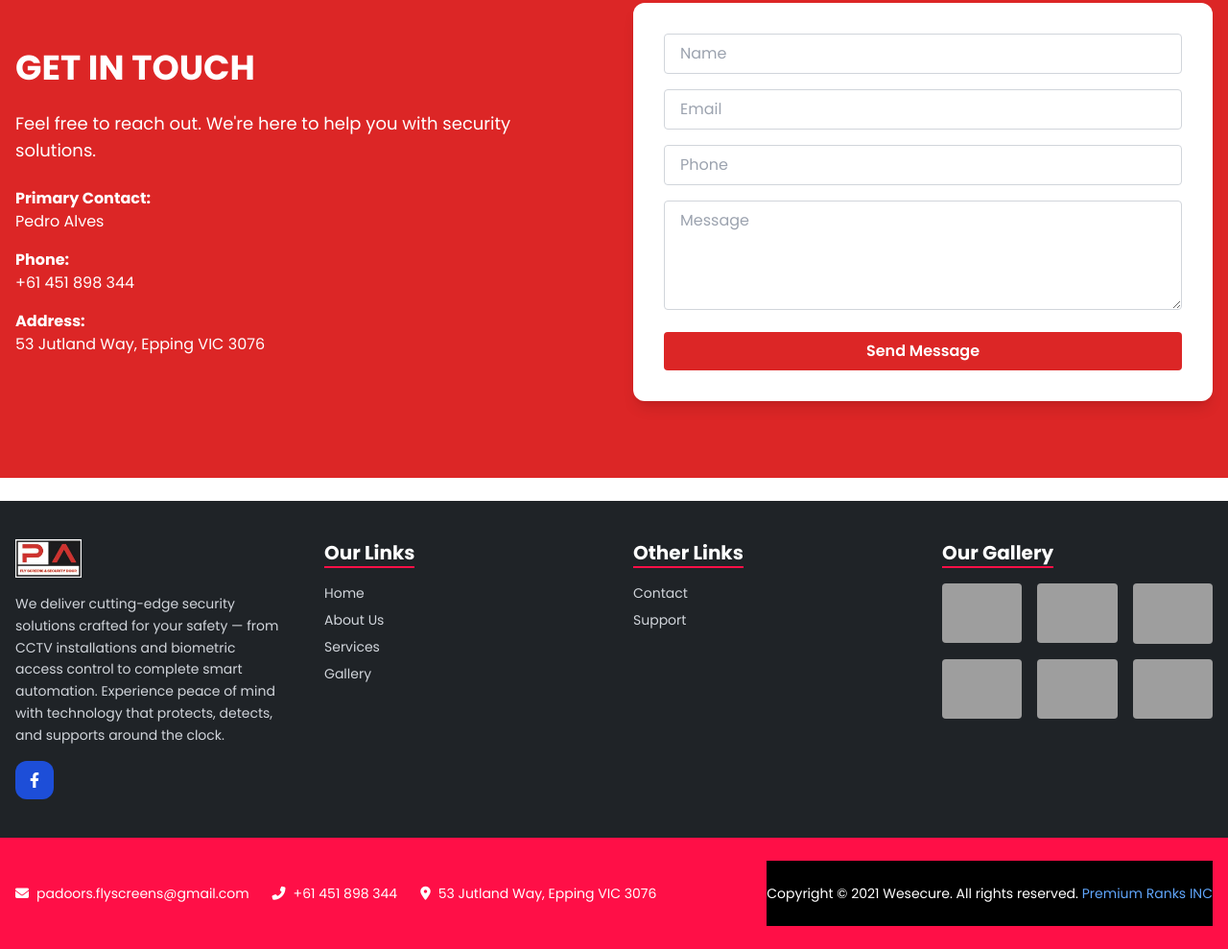
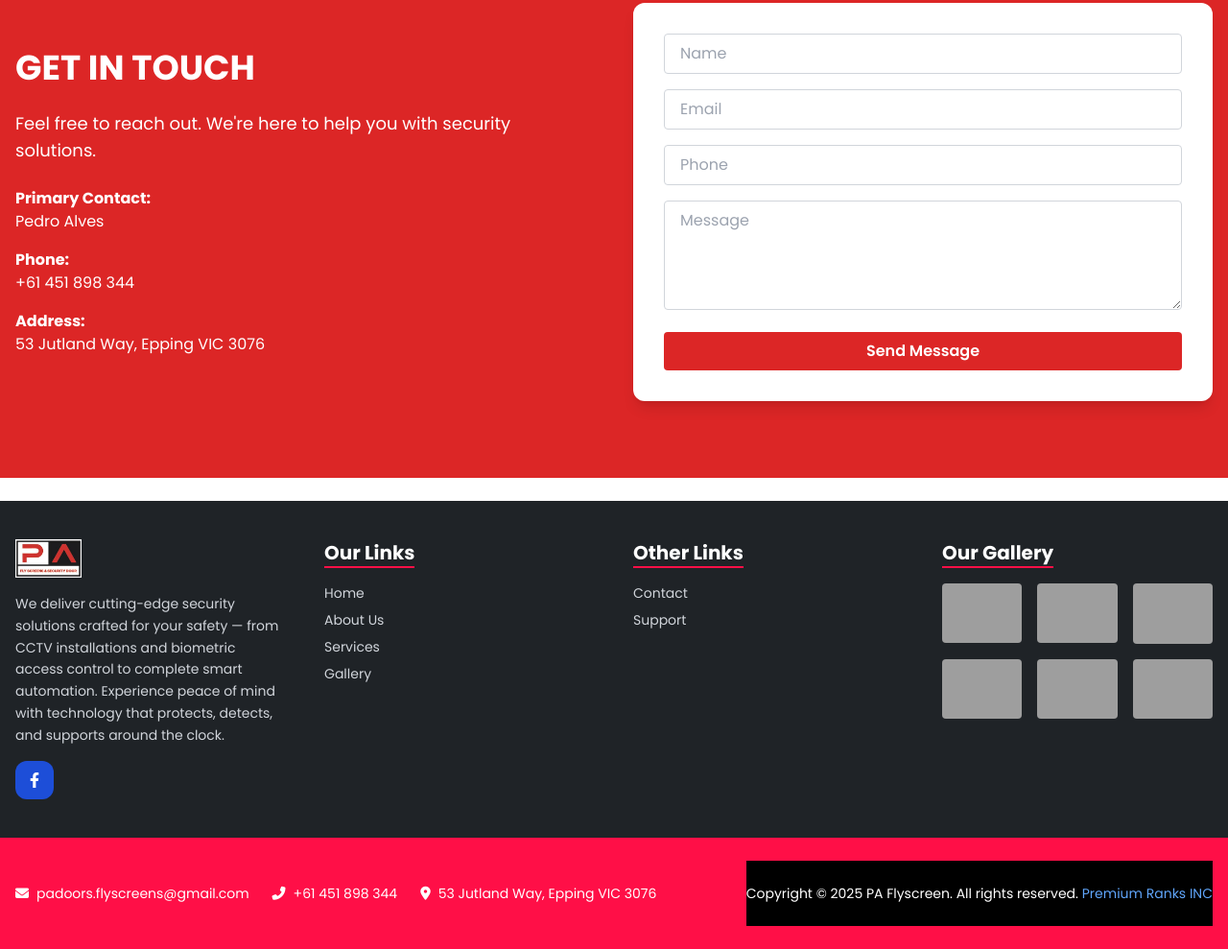
Before and after one commit to Ayush1169/evdt-project, a plain HTML site: page index.html in a window 1280 px wide. Shown: the part 4092-5081 px from the top of the page at 96% size. Drawn offline with nearby package versions, Linux system fonts and the light colour scheme; grey boxes are pictures that could not be loaded.

Commit message:
Initial commit

```diff
--- a/index.html
+++ b/index.html
@@ -918,7 +918,7 @@
 <div class="bg-black py-6">
   <div class="container mx-auto text-center">
     <p class="text-white text-sm">
-      Copyright © 2021 Wesecure. All rights reserved.
+      Copyright © 2025 PA Flyscreen. All rights reserved.
       <a href="https://www.premiumranks.com/" class="text-blue-400 hover:underline inline" target="_blank">
         Premium Ranks INC
       </a>
```
